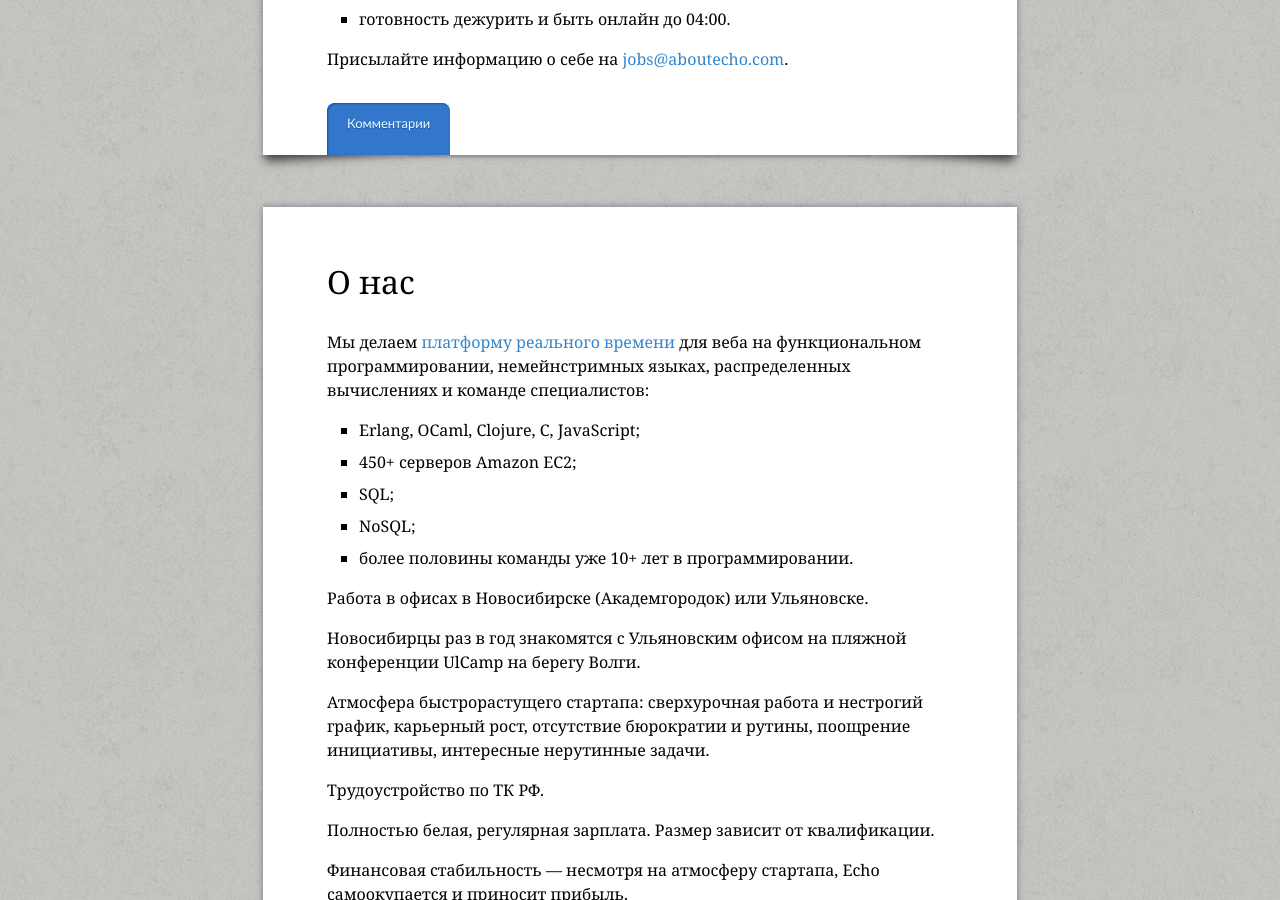
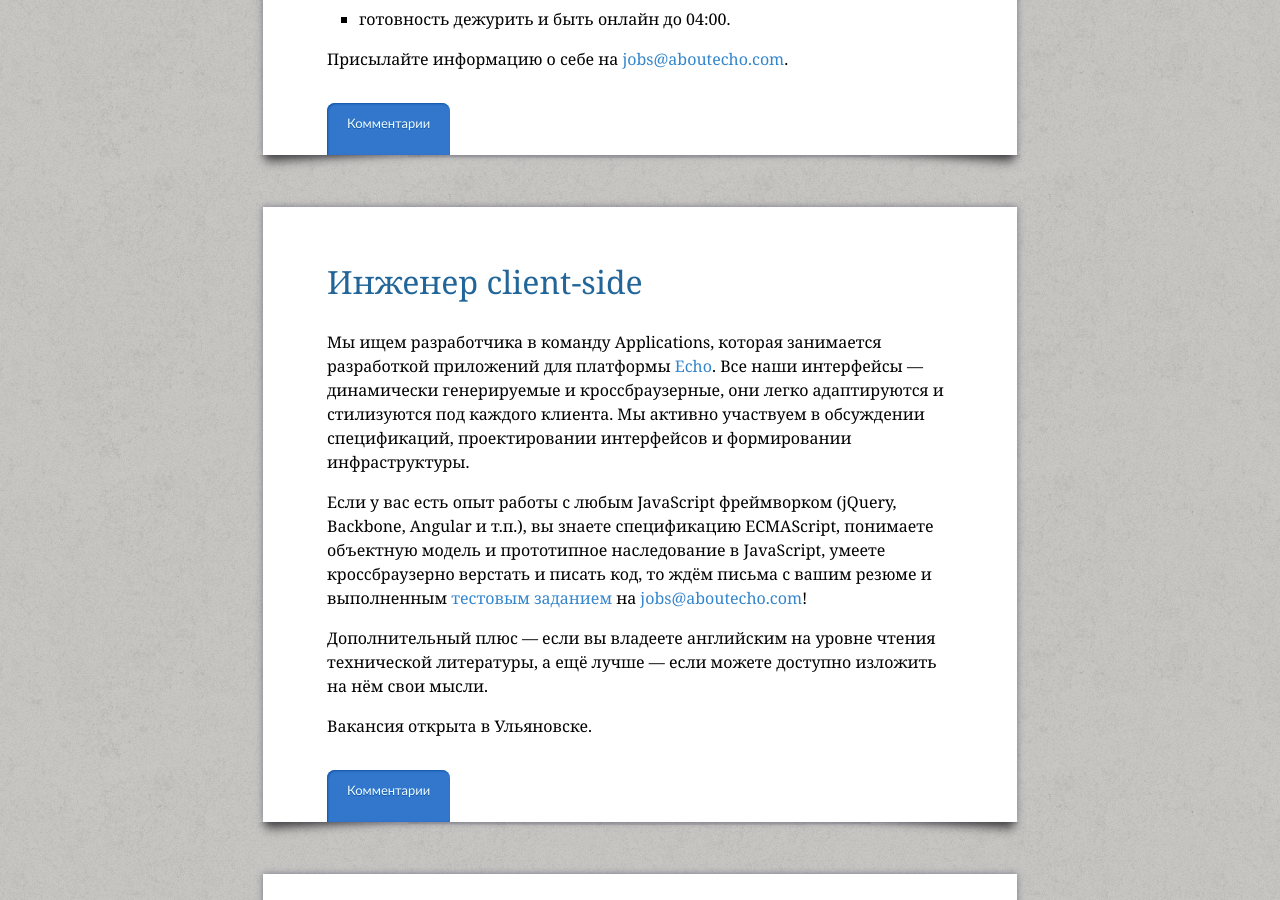
Before and after one commit to EchoTeam/echoteam.github.com, a Jekyll site: the page built from jobs.html, in a window 1280 px wide and 900 px high, scrolled down 1800 px. Built offline with Jekyll 4.4.1, drawn with Linux system fonts in a browser that asks for light colours; some web fonts are replaced; Markdown is read by kramdown in place of the engine named in the settings.

Commit message:
Added client-side engineer position

```diff
--- a/jobs.html
+++ b/jobs.html
@@ -60,6 +60,19 @@ title: Работа в Echo
 </div><div class="post__hr"></div>
 
 <div class="post">
+    <h1 class="post__title"><a href="/jobs/clientside-october-2013.html">Инженер client-side</a></h1>
+    <div class="post__content">
+	    <p>Мы ищем разработчика в команду Applications, которая занимается разработкой приложений для платформы <a href="http://aboutecho.com">Echo</a>. Все наши интерфейсы — динамически генерируемые и кроссбраузерные, они легко адаптируются и стилизуются под каждого клиента. Мы активно участвуем в обсуждении спецификаций, проектировании интерфейсов и формировании инфраструктуры.</p>
+        <p>Если у вас есть опыт работы с любым JavaScript фреймворком (jQuery, Backbone, Angular и т.п.), вы знаете спецификацию ECMAScript, понимаете объектную модель и прототипное наследование в JavaScript, умеете кроссбраузерно верстать и писать код, то ждём письма с вашим резюме и выполненным <a href="/jobs/clientside-october-2013.html#task">тестовым заданием</a> на <a href="mailto:jobs@aboutecho.com">jobs@aboutecho.com</a>!</p>
+        <p>Дополнительный плюс — если вы владеете английским на уровне чтения технической литературы, а ещё лучше — если можете доступно изложить на нём свои мысли.</p>
+        <p>Вакансия открыта в Ульяновске.</p>
+	</div>
+    <a class="post__comments comments_counter" href="/jobs/clientside-october-2013.html#comments" data-url="{{ site.url}}/jobs/clientside-october-2013.html">
+        Комментарии
+    </a>
+</div><div class="post__hr"></div>
+
+<div class="post">
     <h1 class="post__title" id="about_us">О нас</h1>
     <div class="post__content">
         <p>Мы делаем <a href="http://aboutecho.com/">платформу реального времени</a> для веба на функциональном программировании, немейнстримных языках, распределенных вычислениях и команде специалистов:
```
Also changed, not shown: jobs/clientside-october-2013.html (added, +25 -0 lines).
